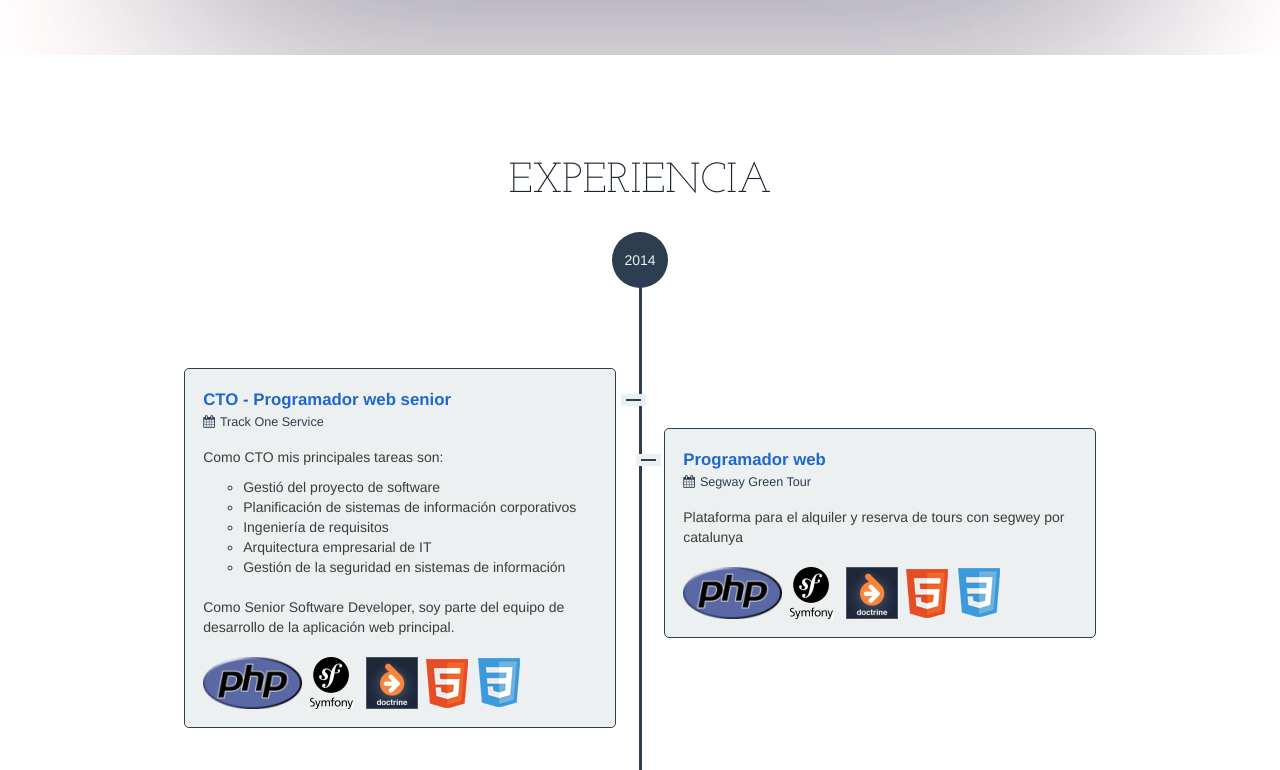
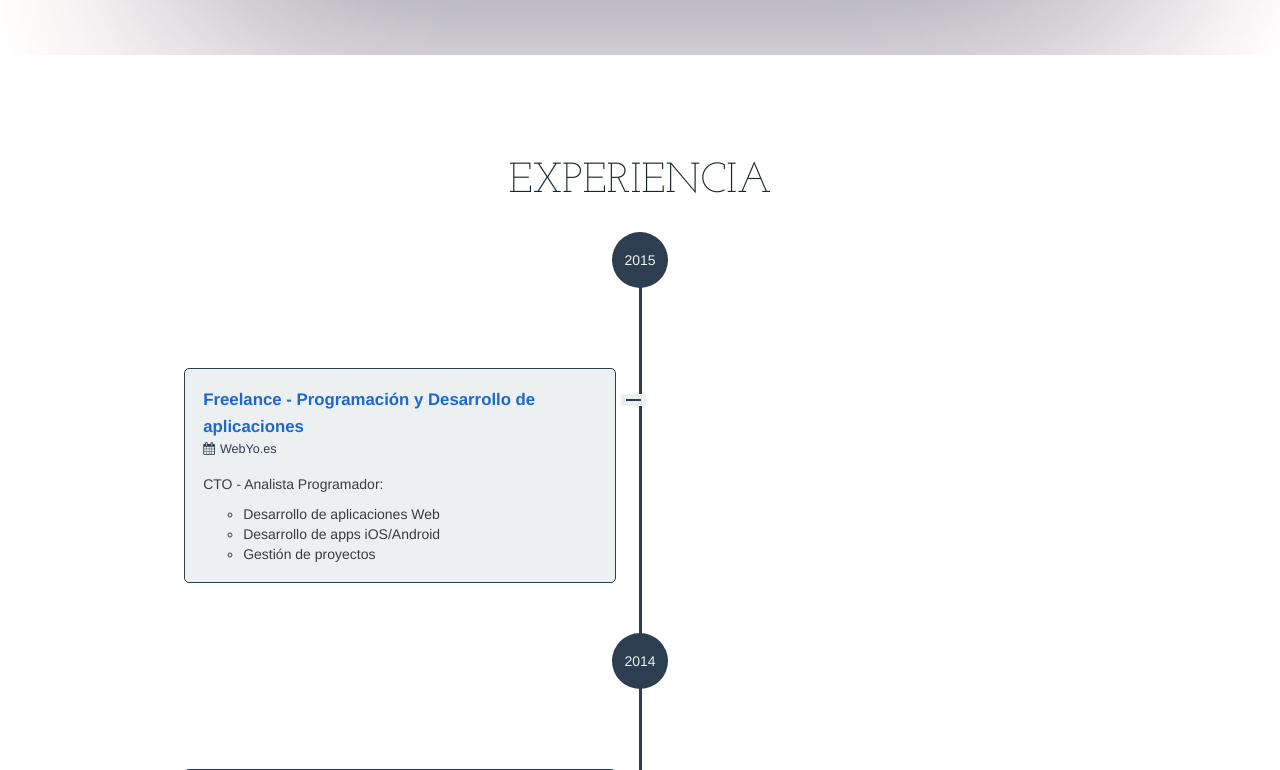
Before and after one commit to luermo/luermo.github.io, a PHP site: page /freelanceBarcelona/index.php in a window 1280 px wide. Shown: the part 5600-6370 px from the top of the page. Run offline with PHP 8.4, Linux system fonts and the light colour scheme; some libraries are stand-ins or nearby versions; some web fonts are replaced.

Commit message:
modificacions al servidor

```diff
--- a/assets/modules/experience.php
+++ b/assets/modules/experience.php
@@ -2,13 +2,27 @@
     <div class="container">
         <h2 class="heading">EXPERIENCIA</h2>
         <ul class="timeline">
+			<li class="year">2015</li>
+            <li class="event">
+                <h3 class="heading">Freelance - Programación y Desarrollo de aplicaciones</h3>
+                <span class="month"><i class="icon icon-calendar"></i>WebYo.es</span>
+                <p>CTO - Analista Programador:</p>
+                <ul>
+					<li>Desarrollo de aplicaciones Web</li>
+					<li>Desarrollo de apps iOS/Android</li>
+                    <li>Gestión de proyectos</li>
+                    <!--<li>PHP - Symfony2</li>
+					<li>LESS, HTML5 CSS3, Bootstrap</li>
+                    <li>J2EE Spring</li>-->
+                </ul>
+            </li>
             <li class="year">2014</li>
             <li class="event">
                 <h3 class="heading">CTO - Programador web senior</h3>
                 <span class="month"><i class="icon icon-calendar"></i>Track One Service</span>
                 <p>Como CTO mis principales tareas son:</p>
                 <ul>
-                    <li>Gestió del proyecto de software</li>
+                    <li>Gestión del proyecto de software</li>
                     <li>Planificación de sistemas de información corporativos</li>
                     <li>Ingeniería de requisitos</li>
                     <li>Arquitectura empresarial de IT</li>
@@ -17,7 +31,7 @@
                 <br>
                 <p>Como Senior Software Developer, soy parte del equipo de desarrollo de la aplicación web principal.</p>
                 <figure>
-                    <img src="assets/img/skills1.png" alt="Skills" />
+                    <img src="../assets/img/skills1.png" alt="Skills" />
                 </figure>
             </li>
             <li class="event">
@@ -25,7 +39,7 @@
                 <span class="month"><i class="icon icon-calendar"></i>Segway Green Tour</span>
                 <p>Plataforma para el alquiler y reserva de tours con segwey por catalunya</p>
                 <figure>
-                    <img src="assets/img/skills1.png" alt="Skills" />
+                    <img src="../assets/img/skills1.png" alt="Skills" />
                 </figure>
             </li>
             <li class="year">2013</li>
@@ -43,7 +57,7 @@
                 <br>
                 <p>Como Senior Software Developer, soy parte del equipo de desarrollo de la aplicación web principal.</p>
                 <figure>
-                    <img src="assets/img/skills1.png" alt="Skills" />
+                    <img src="../assets/img/skills1.png" alt="Skills" />
                 </figure>
             </li>
             <li class="event">
@@ -51,7 +65,7 @@
                 <span class="month"><i class="icon icon-calendar"></i>Indra bmb</span>
                 <p>Análisis, diseño y desarrollo de un sistema de gestión documental con J2EE, Spring Hibernate, JSf, Webservices.</p>
                 <figure>
-                    <img src="assets/img/skills2.png" alt="Skills" />
+                    <img src="../assets/img/skills2.png" alt="Skills" />
                 </figure>
             </li>
 
@@ -73,10 +87,10 @@
                 <span class="month"><i class="icon icon-home"></i>Grupo LuErMo</span>
                 <p>Grupo colaborativo enfocado a la tecnologías de la información y la comunicación. Mis principales tareas son el análisis, gestión y desarrollo de aplicaciones WEB.</p>
                 <figure>
-                    <img src="assets/img/skills1.png" alt="Skills" />
+                    <img src="../assets/img/skills1.png" alt="Skills" />
                 </figure>
                 <figure>
-                    <img src="assets/img/skills2.png" alt="Skills" />
+                    <img src="../assets/img/skills2.png" alt="Skills" />
                 </figure>
             </li>
 
--- a/assets/modules/projects.php
+++ b/assets/modules/projects.php
@@ -68,7 +68,7 @@
                             <div class="project-item-info">
                                 <h3 class="sub-heading">segway green tour</h3>
                                 <p>Plataforma para el alquiler y reserva de tours con segwey por catalunya</p>
-                                <a href="http://www.segwaygreentour.com" target="_blank" class="btn btn-default">Visitar proyecto</a>
+                                <a href="http://segway.webyo.es" target="_blank" class="btn btn-default">Visitar proyecto</a>
                             </div>
                         </figcaption>
                     </figure>
@@ -80,7 +80,7 @@
                             <div class="project-item-info">
                                 <h3 class="sub-heading">World Awaking</h3>
                                 <p>"Historias positivas que vale la pena compartir"</p>
-                                <a href="http://worldawaking.com/" target="_blank" class="btn btn-default">Visitar proyecto</a>
+                                <a href="http://upsoci.webyo.es/" target="_blank" class="btn btn-default">Visitar proyecto</a>
                             </div>
                         </figcaption>
                     </figure>
--- a/freelanceBarcelona/index.php
+++ b/freelanceBarcelona/index.php
@@ -2,13 +2,13 @@
 <html lang="es">
     <head>
         <meta charset="utf-8">
-        <title>Programador Freelance para emprenededores y Startups</title>
+        <title>Eric | Desarrollador Freelance</title>
         <meta name="viewport" content="width=device-width, initial-scale=1.0">
         <meta name="description" content="Hola, soy Eric, ubicado en Barcelona ofrezco programación freelance para empresas y emprendedores aplicando metodologías Lean y Agile.">
         <meta name="author" content="webyo">
         <meta name="keywords" content="programador,freelance ,programación ,web , agile, lean, barcelona, Diseño, Marketing online, aplicaciones, Web, Movile, Apps, ios, android,aplicaciones nativas, barcelona y alrededores, bootstrap, php, symfony2, jquery">
         <meta name="google-site-verification" content="5_0j79Ns8bE4_3rznqhSGF0e4m3r3JzERMXhJjiUmM0" />
-
+<meta name="google-site-verification" content="3NIdMgSlOlL_ynJd15C-AEMuC62etXwZOVK5LLOpyjc" />
         <!-- facebookmetas -->
         <meta property="og:title" content="Programador Freelance para empresas y emprendedores">
         <meta property="og:description" content="Hola, soy Eric, ubicado en Barcelona ofrezco programación freelance para empresas y emprendedores aplicando metodologías Lean y Agile">
@@ -91,9 +91,9 @@
                         <img src="../assets/img/profile-picture.png" class="img-circle" alt="Profile Picture" />
                     </div>
                     <div class="col-md-7 ">
-                        <h1 class="hide">Programador Freelance para Emprendedores y Startups</h1>
+                        <h1 class="hide">Eric | Programador Freelance Barcelona</h1>
                         <p class="heading"><i class="fa fa-quote-left"></i> Mi meta es crear éxito <i class="fa fa-quote-right"></i></p>
-                        <p>Hola, soy Eric <br>Un programador de aplicaciones para emprendedores y startups</p>
+                        <p>Hola, soy Eric <br>Un programador de aplicaciones para empresas, startups y emprendedores</p>
                         <a href="#presentacion" class="btn btn-default btn-lg">Leer más</a><a href="#contacto" class="btn btn-primary btn-lg">Contacta conmigo</a>
                     </div>
 
@@ -157,9 +157,9 @@
                 <div class="row contact-address">
                     <div class="well col-md-12">
                         <h3><span class="glyphicon glyphicon-user"></span> Eric Garcia Ordoñez</h3>
-                        <h4>Programador web Freelance</h4>
-                        <p>Palau Firal de Manresa BOX4.</p>
-                        <p>C/ Castelladral, 5-7. 08243 Manresa, <strong>Barcelona</strong></p>
+                        <h4>Programador Freelance</h4>
+                        <p>Parque Tecnológico Barcelona Nord</p>
+                        <p>Marie Curie, s/n, 08042 Barcelona, <strong>Barcelona</strong></p>
                         <a class="btn btn-primary  "  href="tel:+34656828020" target="_blank"  ><span class="glyphicon glyphicon-earphone"></span> +34 656 828 020</a>
 
                         <a class="btn btn-primary  "  href="mailto:eric@webyo.es" title="email"  ><i class="glyphicon glyphicon-envelope"></i>  eric@webyo.es</a>
@@ -196,21 +196,16 @@
     <script type="text/javascript" src="../assets/js/jquery.scrollTo-1.4.3.1-min.js"></script>
     <script type="text/javascript" src="../assets/js/jquery.localscroll-1.2.7-min.js"></script>
     <script type="text/javascript" src="../assets/js/mapsBCN.js"></script>
-    <script>
-                            (function (i, s, o, g, r, a, m) {
-                                i['GoogleAnalyticsObject'] = r;
-                                i[r] = i[r] || function () {
-                                    (i[r].q = i[r].q || []).push(arguments)
-                                }, i[r].l = 1 * new Date();
-                                a = s.createElement(o),
-                                        m = s.getElementsByTagName(o)[0];
-                                a.async = 1;
-                                a.src = g;
-                                m.parentNode.insertBefore(a, m)
-                            })(window, document, 'script', '//www.google-analytics.com/analytics.js', 'ga');
+<script>
+  (function(i,s,o,g,r,a,m){i['GoogleAnalyticsObject']=r;i[r]=i[r]||function(){
+  (i[r].q=i[r].q||[]).push(arguments)},i[r].l=1*new Date();a=s.createElement(o),
+  m=s.getElementsByTagName(o)[0];a.async=1;a.src=g;m.parentNode.insertBefore(a,m)
+  })(window,document,'script','//www.google-analytics.com/analytics.js','ga');
 
-                            ga('create', 'UA-48779081-1', 'freelancedeveloper.es');
-                            ga('send', 'pageview');
+  ga('create', 'UA-62675390-1', 'auto');
+  ga('send', 'pageview');
+
+</script>
 
     </script>
     <!--Start of Zopim Live Chat Script-->
--- a/sitemap.xml
+++ b/freelanceBarcelona/sitemap.xml
@@ -2,7 +2,7 @@
 <urlset
 xmlns="http://www.sitemaps.org/schemas/sitemap/0.9">
 <url>
-<loc>http://freelancedeveloper.es/</loc>
-<lastmod>2014-01-30</lastmod>
+<loc>http://programadorfreelancebarcelona.com/</loc>
+<lastmod>2015-05-05</lastmod>
 </url>
 </urlset>
--- a/index.php
+++ b/index.php
@@ -2,7 +2,7 @@
 <html lang="es">
     <head>
         <meta charset="utf-8">
-        <title>Programador Freelance para emprenededores y Startups</title>
+        <title>Programador Freelance en Barcelona para emprenededores y Startups</title>
         <meta name="viewport" content="width=device-width, initial-scale=1.0">
         <meta name="description" content="Hola, soy Eric, ubicado en Barcelona ofrezco programación freelance para emprendedores y Startups aplicando metodologías Lean y Agile">
         <meta name="author" content="webyo">
@@ -154,7 +154,7 @@
                 <div class="row contact-address">
                     <div class="well col-md-12">
                         <h3><span class="glyphicon glyphicon-user"></span> Eric Garcia Ordoñez</h3>
-                        <h4>Programador web Freelance</h4>
+                        <h4>Programador Freelance</h4>
                         <p>Palau Firal de Manresa BOX4.</p>
                         <p>C/ Castelladral, 5-7. 08243 Manresa, <strong>Barcelona</strong></p>
                         <a class="btn btn-primary  "  href="tel:+34656828020" target="_blank"  ><span class="glyphicon glyphicon-earphone"></span> +34 656 828 020</a>
```
Also changed, not shown: 1 other file.
